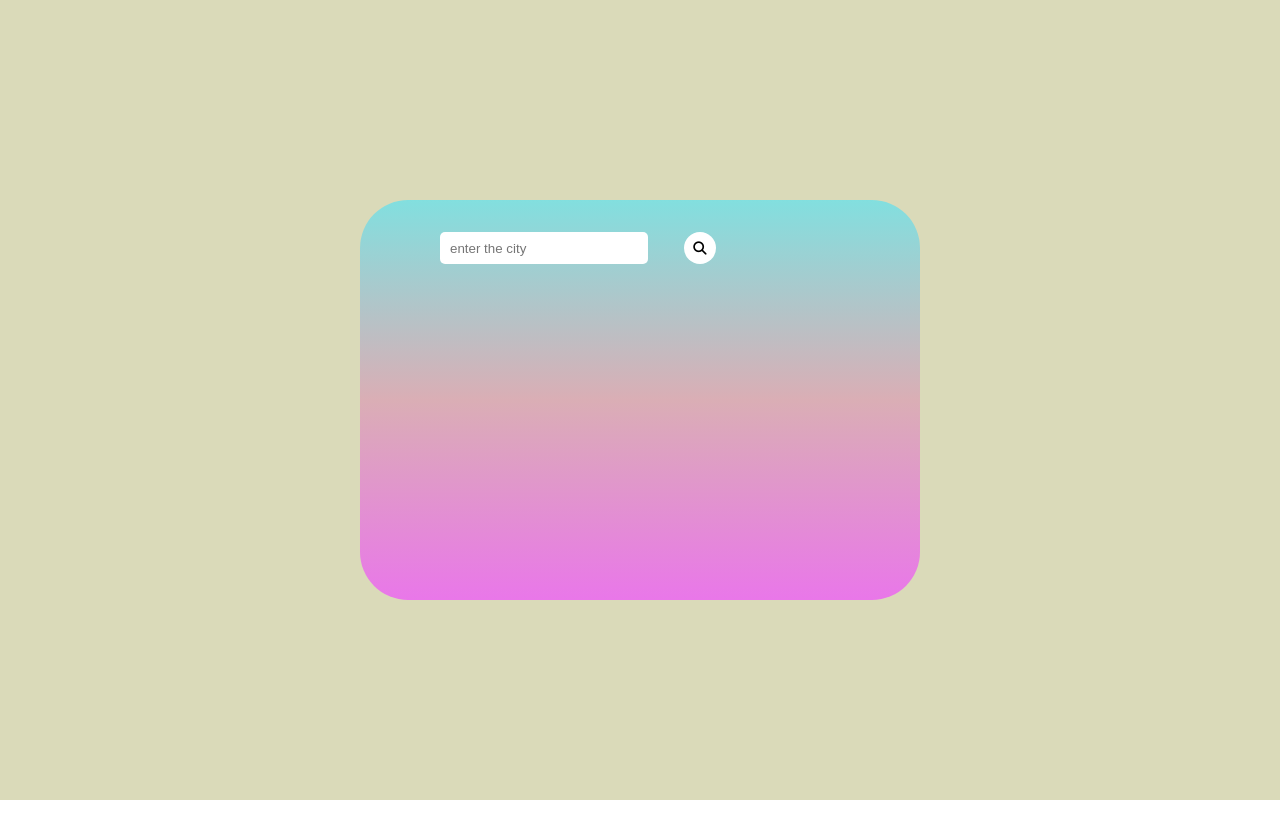
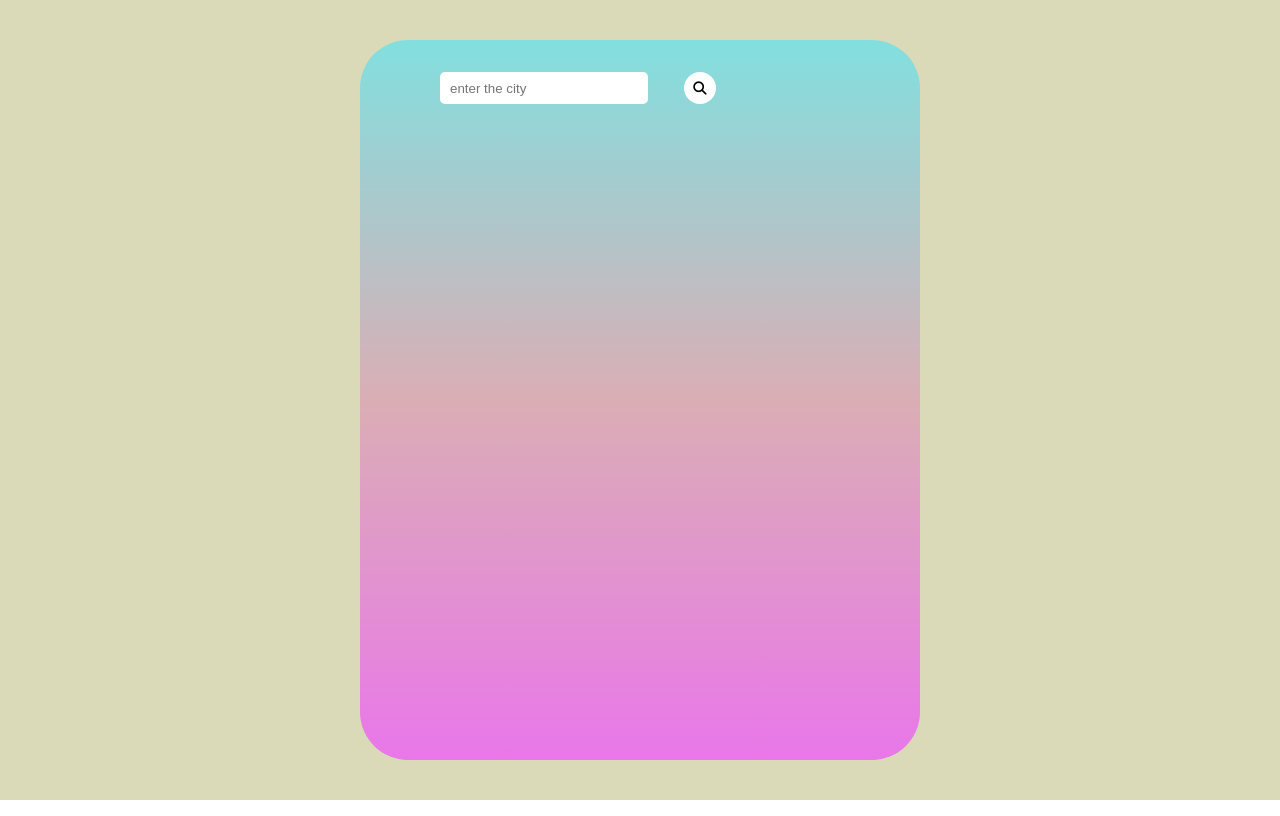
Before and after one commit to hymnofgod/weatherapp, a plain HTML site: page index.html in a window 1280 px wide. Drawn offline with Linux system fonts and the light colour scheme.

Commit message:
made changes

```diff
--- a/style.css
+++ b/style.css
@@ -16,7 +16,7 @@
 
 .box{
     background-image:linear-gradient( 180deg, rgb(130, 223, 223),rgb(218, 174, 181),rgb(233, 119, 233));
-    height: 25rem;
+    height: 45rem;
     width: 35rem;
     border-radius: 3rem;
 }
```
